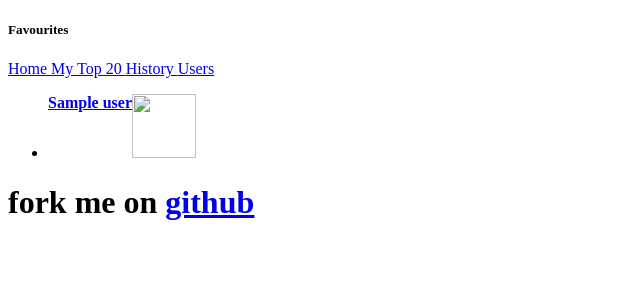
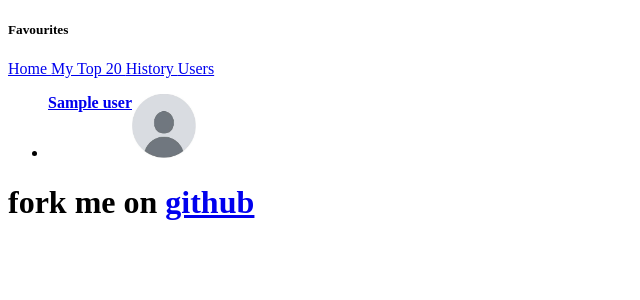
Before and after one commit to gotha/xoomify, a Symfony app: template templates/users/index.html.twig in a window 1280 px wide. Shown: the part 98-398 px from the top of the page, without its empty margins (0-640 px from the left). Run offline with Twig, Linux system fonts and the light colour scheme; the template is opened without the code that fills it: most values are stand-ins (such as "Sample title", 1, 10 or a date in 2020); some libraries are stand-ins or nearby versions.

Commit message:
user update command downloads user images; template use local imgs

```diff
--- a/src/Entity/UserImage.php
+++ b/src/Entity/UserImage.php
@@ -78,4 +78,9 @@ class UserImage
 
         return $this;
     }
+
+    public function getLocalUrl(string $user_id): string
+    {
+        return "/images/{$user_id}_".$this->width.'-'.$this->height;
+    }
 }
--- a/templates/charts/artist.html.twig
+++ b/templates/charts/artist.html.twig
@@ -7,7 +7,7 @@
     <ul class="list-group">
         {% for num,u in chart %}
             <li class="list-group-item">
-		<img class="img-circle media-object pull-left" src="{{u.smallestImage.url|default("#")}}" width="64" height="64">
+		<img class="img-circle media-object pull-left" src="{{ u.smallestImage.getLocalUrl(u.id)|default("/images/default.jpg") }}" width="64" height="64">
 
                 <div class="media-body" style="float: left">
 		    <a href="/charts/artists/{{period}}/{{ u.id }}">
--- a/templates/charts/song.html.twig
+++ b/templates/charts/song.html.twig
@@ -7,7 +7,7 @@
     <ul class="list-group">
         {% for num,u in chart %}
             <li class="list-group-item">
-		<img class="img-circle media-object pull-left" src="{{u.smallestImage.url|default("#")}}" width="64" height="64">
+		<img class="img-circle media-object pull-left" src="{{ u.smallestImage.getLocalUrl(u.id)|default("/images/default.jpg") }}" width="64" height="64">
 
                 <div class="media-body" style="float: left">
 		    <a href="/charts/songs/{{period}}/{{ u.id }}">
--- a/templates/users/index.html.twig
+++ b/templates/users/index.html.twig
@@ -5,7 +5,7 @@
     <ul class="list-group">
         {% for u in users %}
             <li class="list-group-item">
-		<img class="img-circle media-object pull-left" src="{{ u.smallestImage.url|default("#") }}" width="64" height="64">
+		    <img class="img-circle media-object pull-left" src="{{ u.smallestImage.getLocalUrl(u.id)|default("/images/default.jpg") }}" width="64" height="64">
 
                 <div class="media-body" style="float: left">
                     <a href="/charts/songs/week/{{ u.id }}">
```
Also changed, not shown: src/Command/SpotifyUserUpdateCommand.php (+11 -0 lines), public/images/default.jpg (added), 2 other files.
